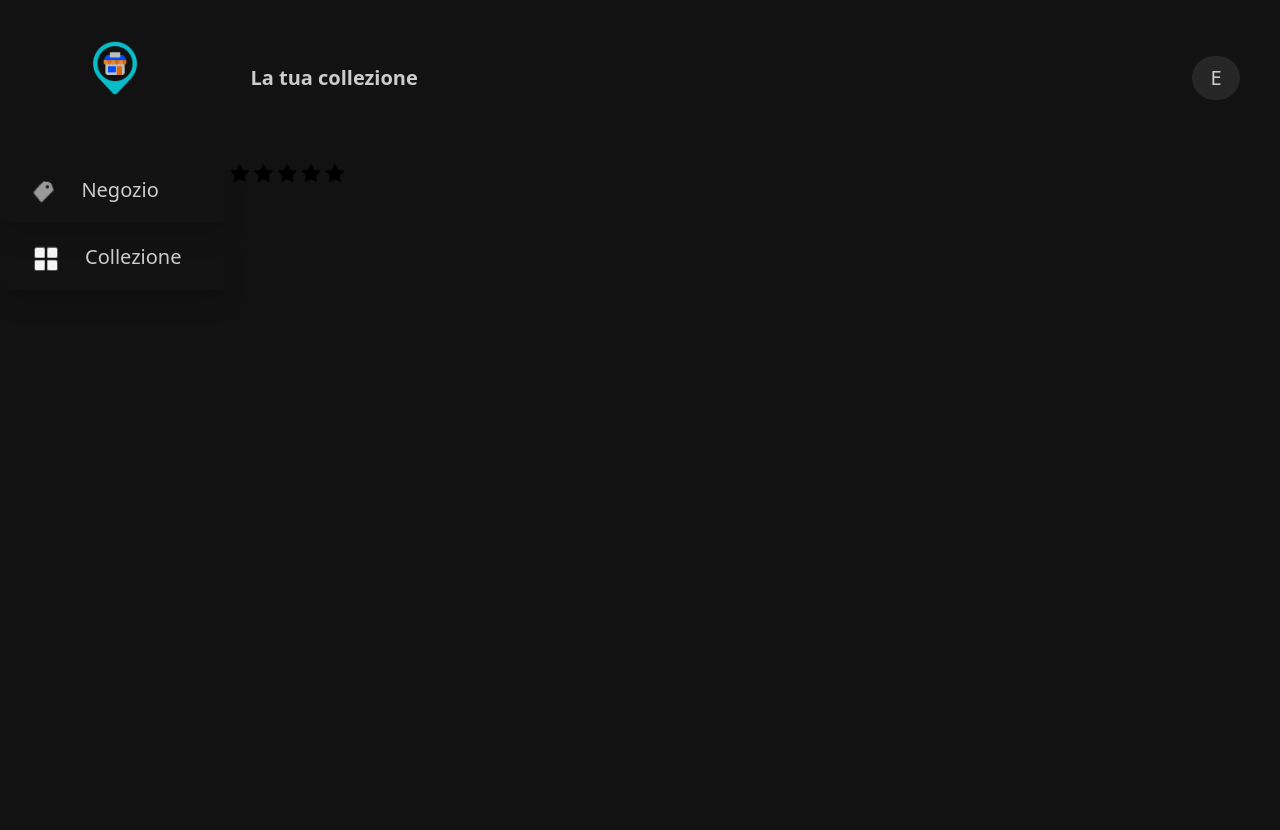
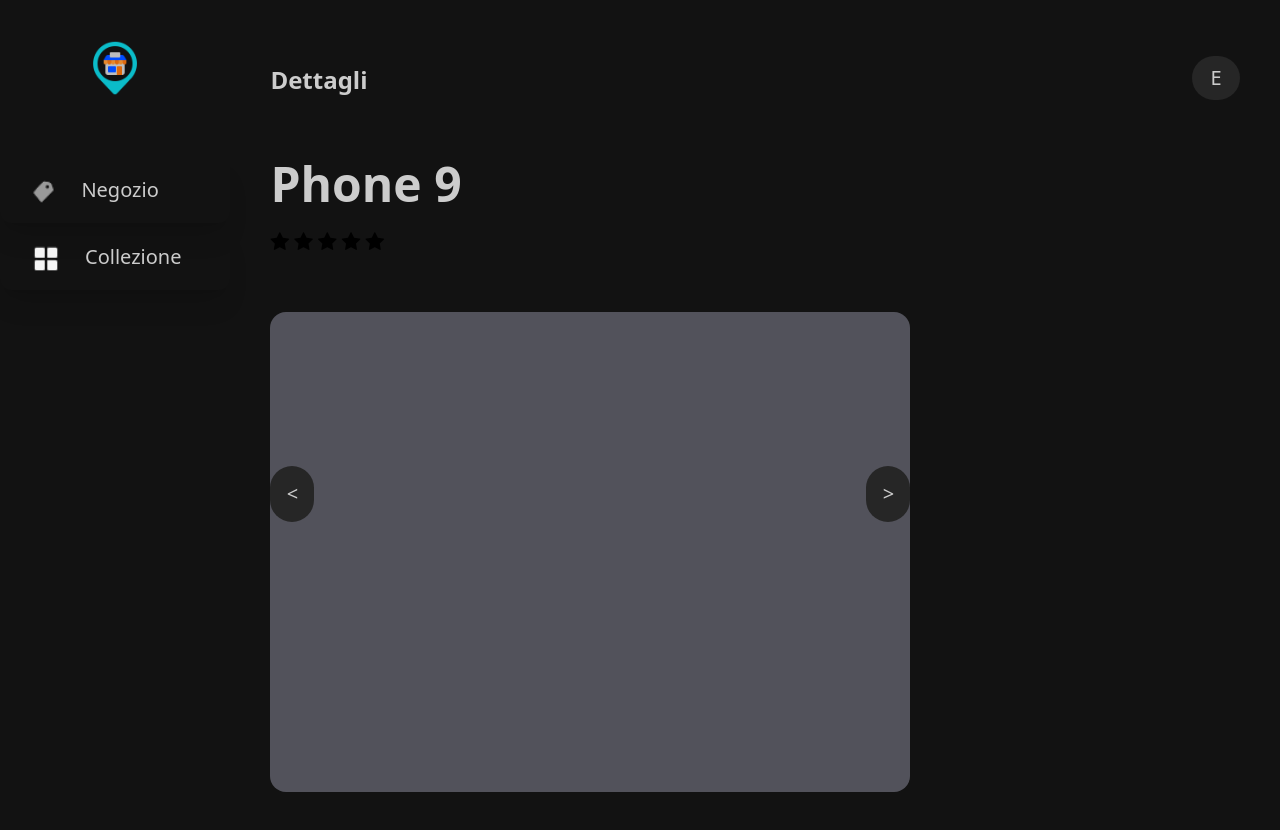
Before and after one commit to Erixviii/sito-store, a website: page src/dettagli.html in a window 1280 px wide. Before the commit the page ends 800 px from the top, so only its background shows below. Drawn offline with Linux system fonts and the light colour scheme; no server answers.

Commit message:
pagina dei dettagli

```diff
--- a/src/dettagli.html
+++ b/src/dettagli.html
@@ -29,31 +29,29 @@
 
   <div id="destra" class="bg-aqua w-3/4 float-left">
     <nav class="py-14 fixed px-5">
-      <b class="float-left pt-2">La tua collezione</b>
+      <b class="float-left text-2xl pt-2 mx-5">Dettagli</b>
       <button onclick="Exit()" class="rounded-full btn float-right w-12 h-11 mr-5 bg-neutral-800">E</button>
     </nav>
-    <div class="mt-40 max-h-fit max-w-fit">
+    <div class="mt-40 w-full h-screen">
+      <div class="w-4/6 float-left mx-10 h-full">
 
-        <div class=" float-left">
+          <h1 id="title" class="  font-bold text-5xl pb-5">Phone 9</h1>
 
-            <h1 id="title"></h1>
-
-            <span class="fa fa-star text-black"></span>
-            <span class="fa fa-star text-black"></span>
-            <span class="fa fa-star text-black"></span>
-            <span class="fa fa-star text-black"></span>
-            <span class="fa fa-star text-black"></span>
-
-            <img id="" src="" alt="">
-        </div>
-        <div class="float-right">
+          <span class="fa fa-star text-black"></span>
+          <span class="fa fa-star text-black"></span>
+          <span class="fa fa-star text-black"></span>
+          <span class="fa fa-star text-black"></span>
+          <p class="fa fa-star text-black"></p>
 
 
-
-        </div>
+          <div id="thumbnail" class="my-14 w-full h-3/5 rounded-2xl bg-zinc-600 z-10">
+            <button class="btn w-11 h-14 float-left rounded-full bg-neutral-800 z-50" onclick="Nextimg(-1)"><</button>
+            <button class="btn w-11 h-14 float-right rounded-full bg-neutral-800 z-50" onclick="Nextimg(1)">></button>
+          </div>
+      </div>
+      <div class="w-2/6 float-right bg-red-600"></div>
     </div>
   </div>
-
   <script src="dettagli_script.js"></script>
 </body>
 </html>
--- a/src/dettagli_script.js
+++ b/src/dettagli_script.js
@@ -2,7 +2,53 @@
 
     let id = Number(localStorage.getItem("dettagli"));
 
+    fetch(`https://dummyjson.com/products/${id}`)
+    .then(res => res.json())
+    .then(prodotti => {
+
+        $("#title").innerHTML= "ciao"
+
+            // for (let i = 0; i < prodotti.products.length; i++) {
+
+            //     document.getElementById("prodottihome").innerHTML += `
+            //     <div style="margin-left: 0px" class="p-2 max-w-xs btn rounded-xl w-56 h-80 mt-5 text-center" id="prodotto">
+            //         <img class="m-auto rounded-xl h-44 w-auto" id="imgprodotto" src="${prodotti.products[i].thumbnail}" alt="Avatar">
+            //         <div class="mt-10">
+            //             <h4><b id="product_title">${prodotti.products[i].title}</b></h4>
+            //             <p id="product_prize"><b>${prodotti.products[i].price}$</b></p>
+            //         </div>
+            //     </div> `
+            // }
+        }
+    );
+
+    // let n = 0;
+    // let immagini = [
+    // 'https://www.itisrossi.edu.it/wp-content/uploads/2022/09/panoramica-istituto-750x300.jpg',
+    // 'https://www.itisrossi.edu.it/wp-content/uploads/2022/07/rossi-confindustria-panoramica-750x300.jpg',
+    // 'https://www.itisrossi.edu.it/wp-content/uploads/2022/07/gnm-panoramica-750x300.jpg',
+    // 'https://www.itisrossi.edu.it/wp-content/uploads/2022/06/nicola-home-750x300.jpg',
+    // 'https://www.itisrossi.edu.it/wp-content/uploads/2022/06/foto-panoramica-2022-750x300.jpg',
+    // ];
+
+    // Nextimg(n);
 })();
+
+function Nextimg(c) {
+
+    // n += c;
+
+    // let barra = document.getElementById('slideshow');
+
+    // if (n > immagini.length - 1) {
+    //     n = 1;
+    // }
+    // if (n < 0) {
+    //     n = immagini.length - 1;
+    // }
+
+    // barra.src = 'url(' + immagini[n] + ')';
+}
 
 function Exit(){
 
--- a/src/input.css
+++ b/src/input.css
@@ -65,3 +65,7 @@ img{
 .checked {
   color: #cccccc;
 }
+
+.z-50{
+  margin-top: 24%;
+}
```
Also changed, not shown: dist/output.css.
